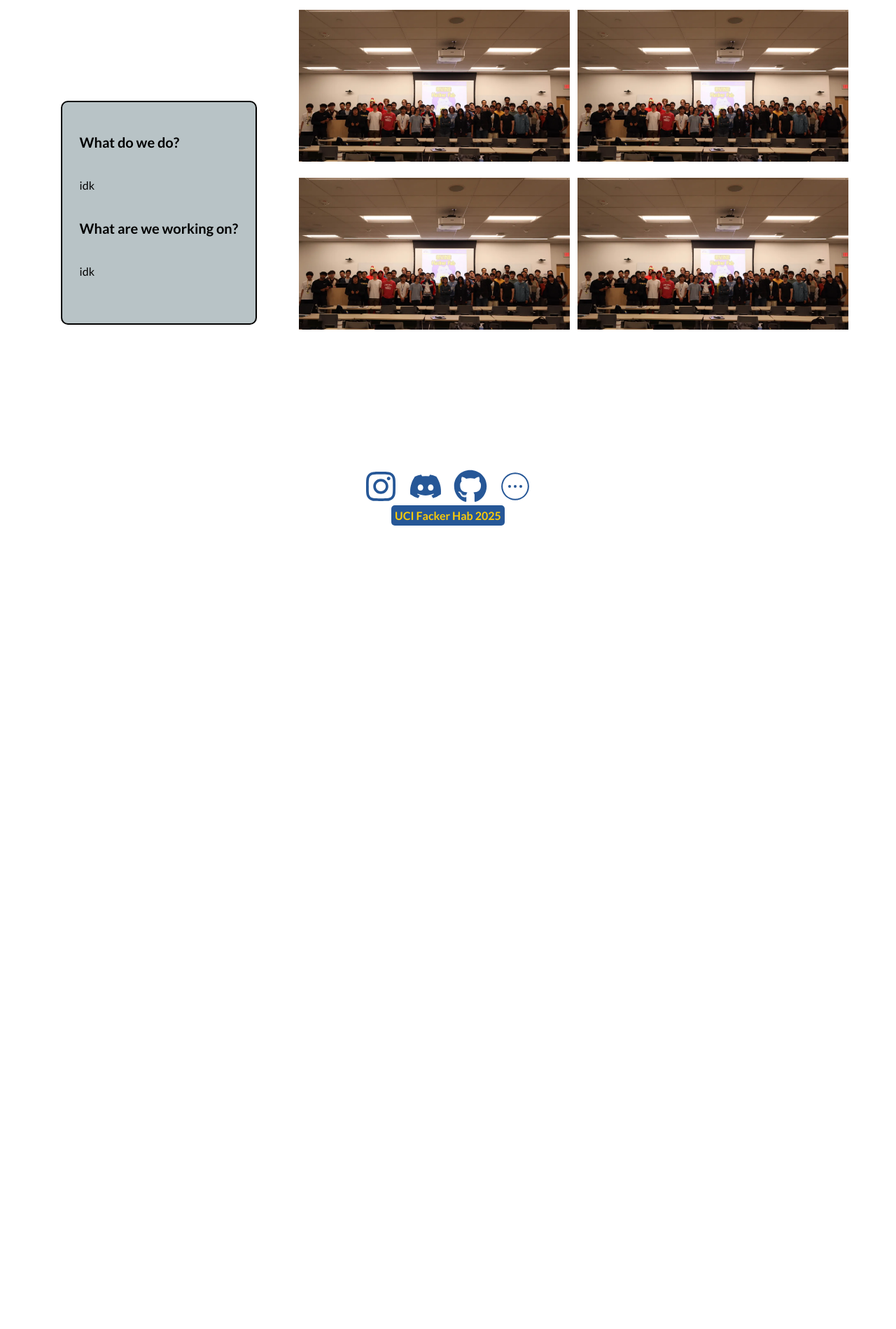
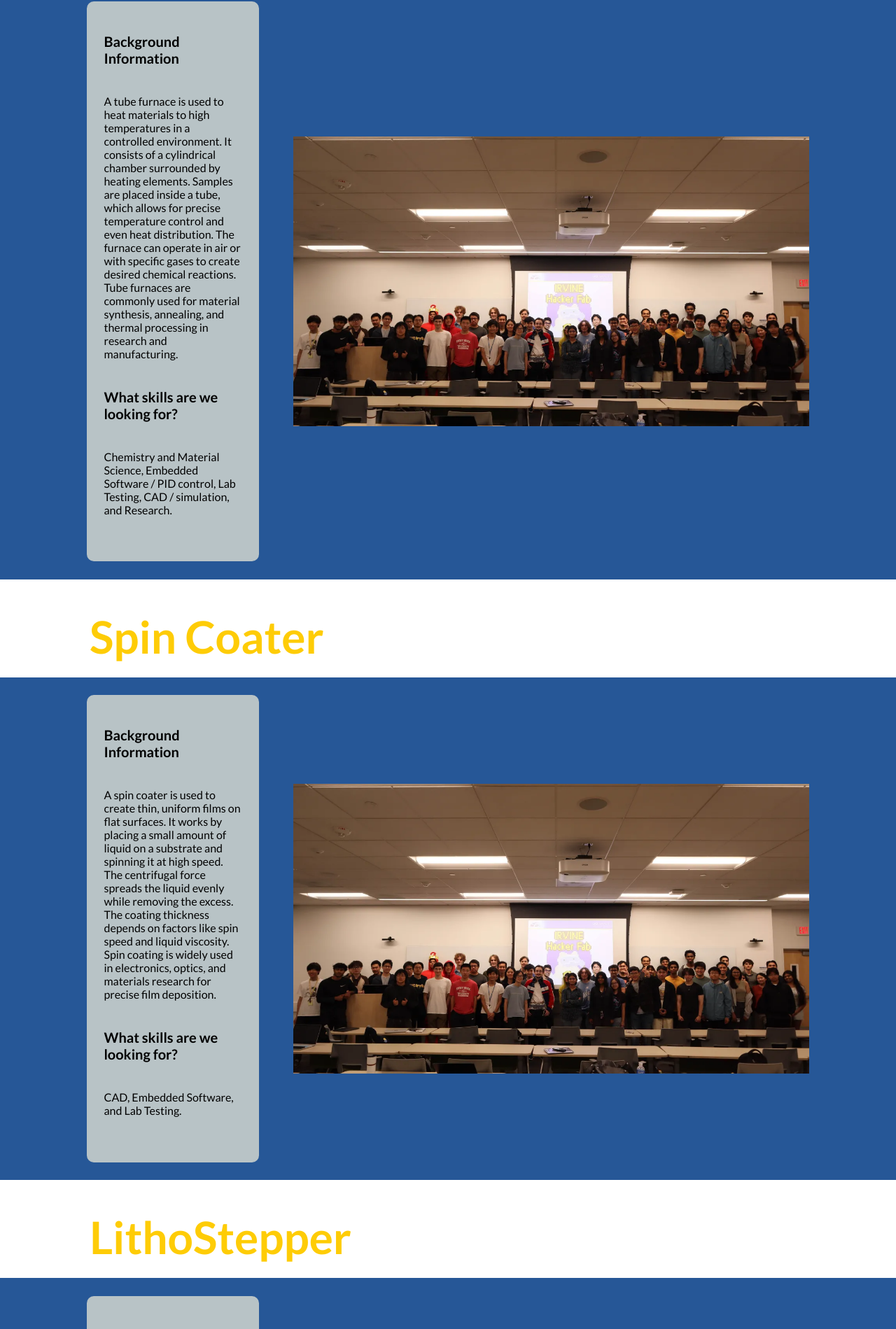
Before and after one commit to irvinehackerfab/hfab-website, a React (Vite) app: page /Subteams in a window 1280 px wide. Shown: the part 791-2690 px from the top of the page at 70% size. Before the commit the page ends 1582 px from the top, so only its background shows below. Built offline with nearby package versions, Linux system fonts and the light colour scheme.

Commit message:
Added some basic subteam descriptions and some stuff I found on the slides Did all subteams except for research cuz idk

```diff
--- a/src/pages/HowToContribute.module.css
+++ b/src/pages/HowToContribute.module.css
@@ -15,7 +15,6 @@
   max-width: 40%;
   padding: 2%;
   width: 30%;
-  border: 2px solid black;
   margin-left: 8%;
   margin-right: 2%;
   box-sizing: border-box;
@@ -26,6 +25,7 @@
   width: 50%;
   border-radius: 8px;
   display: flex;
+  padding: 0;
   align-items: center;
   justify-content: center;
   text-align: center;
@@ -36,7 +36,8 @@
   height: auto;
   object-fit: cover;
   margin: 0;
-  display: inline;
+  padding: 0;
+  display: inline-block;
   border: 2px solid black;
 }
 .HowMediaContainer img:hover {
--- a/src/pages/Subteam.jsx
+++ b/src/pages/Subteam.jsx
@@ -8,8 +8,10 @@ function Subteam() {
   // a way to reference each subteam section for scrolling, so far, only tube furnace
   const subTeamRefs = {
     tubeFurnace: useRef(null),
-    section2: useRef(null),
-    section3: useRef(null),
+    spinCoater: useRef(null),
+    lithoStepper: useRef(null),
+    sputtering: useRef(null),
+    thermalEvaporation: useRef(null),
   };
 
   // function to handle clicking on the table of contents links, scrolling to the correct section
@@ -44,19 +46,19 @@ function Subteam() {
           <p className={`${styles.LinkBodyText}`} onClick={() => handleLinkClick("tubeFurnace")}>
             1. Tube Furnace
           </p><br />
-          <p className={`${styles.LinkBodyText}`}>
+          <p className={`${styles.LinkBodyText}`} onClick={() => handleLinkClick("spinCoater")}>
             2. Spin Coater
           </p><br />
-          <p className={`${styles.LinkBodyText}`}>
-            3. Litho-Stepper
+          <p className={`${styles.LinkBodyText}`} onClick={() => handleLinkClick("lithoStepper")}>
+            3. LithoStepper
           </p><br />
-          <p className={`${styles.LinkBodyText}`}>
+          <p className={`${styles.LinkBodyText}`} onClick={() => handleLinkClick("sputtering")}>
             4. Sputtering
           </p><br />
-          <p className={`${styles.LinkBodyText}`}>
+          <p className={`${styles.LinkBodyText}`} onClick={() => handleLinkClick("thermalEvaporation")}>
             5. Thermal Evaporation
           </p><br />
-          <p className={`${styles.LinkBodyText}`}>
+          <p className={`${styles.LinkBodyText}`} onClick={() => handleLinkClick("tubeFurnace")}>
             6. Research and Development
           </p>
           <h1></h1>
@@ -69,29 +71,109 @@ function Subteam() {
       <div className={`${styles.SubteamContainer}`}>
         <div className={`${styles.SubteamTextContainer}`}>
           <p className="BoldBodyText">
-            What do we do?
+            Background Information
           </p>
           <p className="BodyText">
-            idk
-          </p>
+            A tube furnace is used to heat materials to high temperatures in a controlled environment. It consists of a cylindrical chamber surrounded by heating elements. Samples are placed inside a tube, which allows for precise temperature control and even heat distribution. The furnace can operate in air or with specific gases to create desired chemical reactions. Tube furnaces are commonly used for material synthesis, annealing, and thermal processing in research and manufacturing.          </p>
           <p className="BoldBodyText">
-            What are we working on?
+            What skills are we looking for?
           </p>
           <p className="BodyText">
-            idk
+            Chemistry and Material Science, Embedded Software / PID control, Lab Testing, CAD / simulation, and Research.
           </p>
         </div>
         <div className={`${styles.SubteamMediaContainer}`}>
-          <div className={`${styles.SubteamMediaRow}`}>
+          <img src={team_photo} alt="Team Photo" />
+        </div>
+      </div>
+      {/* Spin Coater Section */}
+      <div className="TextContainer" ref={subTeamRefs.spinCoater}>
+        <h1>Spin Coater</h1>
+      </div>
+      <div className={`${styles.SubteamContainer}`} >
+        <div className={`${styles.SubteamTextContainer}`}>
+          <p className="BoldBodyText">
+            Background Information
+          </p>
+          <p className="BodyText">
+            A spin coater is used to create thin, uniform films on flat surfaces. It works by placing a small amount of liquid on a substrate and spinning it at high speed. The centrifugal force spreads the liquid evenly while removing the excess. The coating thickness depends on factors like spin speed and liquid viscosity. Spin coating is widely used in electronics, optics, and materials research for precise film deposition.          </p>
+          <p className="BoldBodyText">
+            What skills are we looking for?
+          </p>
+          <p className="BodyText">
+            CAD, Embedded Software, and Lab Testing.
+          </p>
+        </div>
+        <div className={`${styles.SubteamMediaContainer}`}>
             <img src={team_photo} alt="Team Photo" />
-            <img src={team_photo} alt="Team Photo" />
-          </div>
-          <div className={`${styles.SubteamMediaRow}`}>
-            <img src={team_photo} alt="Team Photo" />
-            <img src={team_photo} alt="Team Photo" />
-          </div>
         </div>
-
+      </div>
+      {/* Litho Stepper Section */}
+      <div className="TextContainer" ref={subTeamRefs.lithoStepper}>
+        <h1>LithoStepper</h1>
+      </div>
+      <div className={`${styles.SubteamContainer}`}>
+        <div className={`${styles.SubteamTextContainer}`}>
+          <p className="BoldBodyText">
+            Background Information
+          </p>
+          <p className="BodyText">
+            A lithography stepper is a machine used to transfer precise patterns onto a wafer during microfabrication. It projects light through a photomask and reduces the image to a smaller scale on the wafer surface coated with photoresist. By stepping the wafer in small increments, it can pattern multiple chips with high accuracy. This process is essential for creating integrated circuits and microdevices. Lithography steppers are key tools in semiconductor manufacturing for achieving fine, detailed features.          </p>
+          <p className="BoldBodyText">
+            What skills are we looking for?
+          </p>
+          <p className="BodyText">
+            CAD, Embedded Software, and Lab Testing.
+          </p>
+        </div>
+        <div className={`${styles.SubteamMediaContainer}`}>
+          <img src={team_photo} alt="Team Photo" />
+        </div>
+      </div>
+      {/* Sputtering Section */}
+      <div className="TextContainer" ref={subTeamRefs.sputtering}>
+        <h1>Sputtering</h1>
+      </div>
+      <div className={`${styles.SubteamContainer}`}>
+        <div className={`${styles.SubteamTextContainer}`}>
+          <p className="BoldBodyText">
+            Background Information
+          </p>
+          <p className="BodyText">
+            A sputtering system is used to deposit thin films of material onto a substrate. It works by bombarding a target material with high-energy ions, causing atoms to be ejected and settle onto the surface below. This process allows for precise control over film thickness and composition. Sputtering is commonly used to create coatings for electronics, optics, and sensors. It’s valued for producing durable, uniform, and high-quality thin films.
+          </p>
+          <p className="BoldBodyText">
+            What skills are we looking for?
+          </p>
+          <p className="BodyText">
+            CAD, Embedded Software, Material Science, and Lab Testing.
+          </p>
+        </div>
+        <div className={`${styles.SubteamMediaContainer}`}>
+          <img src={team_photo} alt="Team Photo" />
+        </div>
+      </div>
+      {/* Thermal Evaporation */}
+      <div className="TextContainer" ref={subTeamRefs.thermalEvaporation}>
+        <h1>Thermal Evaporation</h1>
+      </div>
+      <div className={`${styles.SubteamContainer}`}>
+        <div className={`${styles.SubteamTextContainer}`}>
+          <p className="BoldBodyText">
+            Background Information
+          </p>
+          <p className="BodyText">
+            A thermal evaporator is used in semiconductor fabrication to deposit thin metal or dielectric layers on wafers. It works by heating a solid source material in a vacuum until it evaporates and coats the wafer surface. This allows for precise control over film thickness and purity, which is critical for device performance. The process is often used to create electrical contacts, interconnects, and reflective coatings. Thermal evaporation provides a simple and effective method for producing high-quality thin films in semiconductor manufacturing.          </p>
+          <p className="BoldBodyText">
+            What skills are we looking for?
+          </p>
+          <p className="BodyText">
+            CAD / simulation, Software, Machining, PCB design, Embedded software, Power systems, Material Science, and Research.
+          </p>
+        </div>
+        <div className={`${styles.SubteamMediaContainer}`}>
+          <img src={team_photo} alt="Team Photo" />
+        </div>
       </div>
       <Footer></Footer>
     </>
--- a/src/pages/Subteam.module.css
+++ b/src/pages/Subteam.module.css
@@ -33,46 +33,46 @@
   align-items: center;
   justify-content: flex-start;
   padding: 2%;
+  align-items: stretch;
   gap: 2%;
-
+  background-color: var(--primary-blue);
 }
 .SubteamTextContainer {
   background-color: var(--secondary-light-blue);
-  max-width: 40%;
+  max-width: 20%;
   padding: 2%;
-  border: 2px solid black;
-  margin-left: 5%;
+  width: 30%;
+  margin-left: 8%;
   margin-right: 2%;
   box-sizing: border-box;
   border-radius: 10px;
 }
 .SubteamMediaContainer {
-
-  height: auto;
-  margin-right: 5%;
-  margin-bottom: 10%;
+  width: 60%;
+  border-radius: 8px;
+  display: flex;
   padding: 0;
-
-  display: flex;
+  align-items: center;
+  justify-content: center;
+  text-align: center;
   flex-direction: column;
-  box-sizing: border-box;
-
 }
 .SubteamMediaRow {
   width: 100%;
+  height: auto;
   box-sizing: border-box;
-  max-width: 45vw;
   display: flex;
   flex-direction: row;
   padding: 2%;
   gap: 2%;
+  overflow: hidden;
+  flex-wrap: no-wrap;
 }
 
 .SubteamMediaContainer img {
-   width: 100%;
-  height: 100%;
+  height: auto;
   object-fit: cover;
+  display: block;
   margin: 0;
-  display: block;
-
+  max-width: 100%;
 }
```
